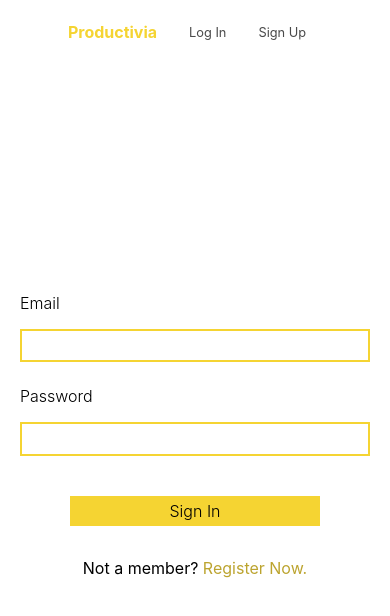
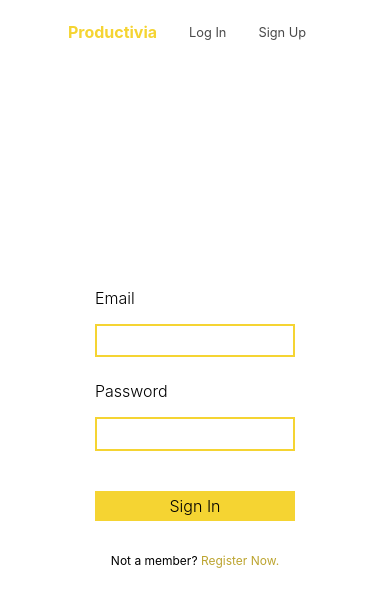
Before and after one commit to g94nas/productivia, a React (Create React App) app: page /signin in a window 390 px wide. Shown: the top 616 px of the page. Built offline with nearby package versions, Linux system fonts and the light colour scheme; no server answers; the HTML template or start-up script is replaced by a standard one.

Commit message:
Added responsiveness to sign in and log in

```diff
--- a/src/components/login/LoginStyles.js
+++ b/src/components/login/LoginStyles.js
@@ -12,6 +12,12 @@ export const MainWrapper = styled.div`
 export const Form = styled.form`
   width: 350px;
   height: 350px;
+
+  @media screen and (max-width: 768px) {
+    margin-top: -10rem;
+    width: 200px;
+    height: 200px;
+  }
 `;
 
 export const MainText = styled.h1`
@@ -31,6 +37,10 @@ export const Input = styled.input`
   border: 2px solid #f5d432;
   outline: none;
   font-family: "Poppins";
+
+  @media screen and (max-width: 768px) {
+    width: 200px;
+  }
 `;
 
 export const SubText = styled.p`
@@ -38,6 +48,10 @@ export const SubText = styled.p`
   text-align: center;
   font-size: 1rem;
   color: #000;
+
+  @media screen and (max-width: 768px) {
+    font-size: 0.75rem;
+  }
 `;
 
 export const Span = styled(Link)`
@@ -48,6 +62,10 @@ export const Span = styled(Link)`
 
   &:hover {
     border-bottom: 1px solid #bca42f;
+  }
+
+  @media screen and (max-width: 768px) {
+    font-size: 0.75rem;
   }
 `;
 
@@ -71,4 +89,8 @@ export const Button = styled(Link)`
     width: 280px;
     transition: ease-in 0.5s;
   }
+
+  @media screen and (max-width: 768px) {
+    width: 200px;
+  }
 `;
--- a/src/components/signup/SignupStyles.js
+++ b/src/components/signup/SignupStyles.js
@@ -12,6 +12,12 @@ export const MainWrapper = styled.div`
 export const Form = styled.form`
   width: 350px;
   height: 450px;
+
+  @media screen and (max-width: 768px) {
+    margin-top: -10rem;
+    width: 200px;
+    height: 200px;
+  }
 `;
 
 export const MainText = styled.h1`
@@ -31,6 +37,10 @@ export const Input = styled.input`
   border: 2px solid #f5d432;
   outline: none;
   font-family: "Poppins";
+
+  @media screen and (max-width: 768px) {
+    width: 200px;
+  }
 `;
 
 export const Button = styled(Link)`
@@ -53,4 +63,8 @@ export const Button = styled(Link)`
   &:hover {
     width: 275px;
   }
+
+  @media screen and (max-width: 768px) {
+    width: 200px;
+  }
 `;
```
Also changed, not shown: 1 other file (tests, documents, lock files or other folders).
